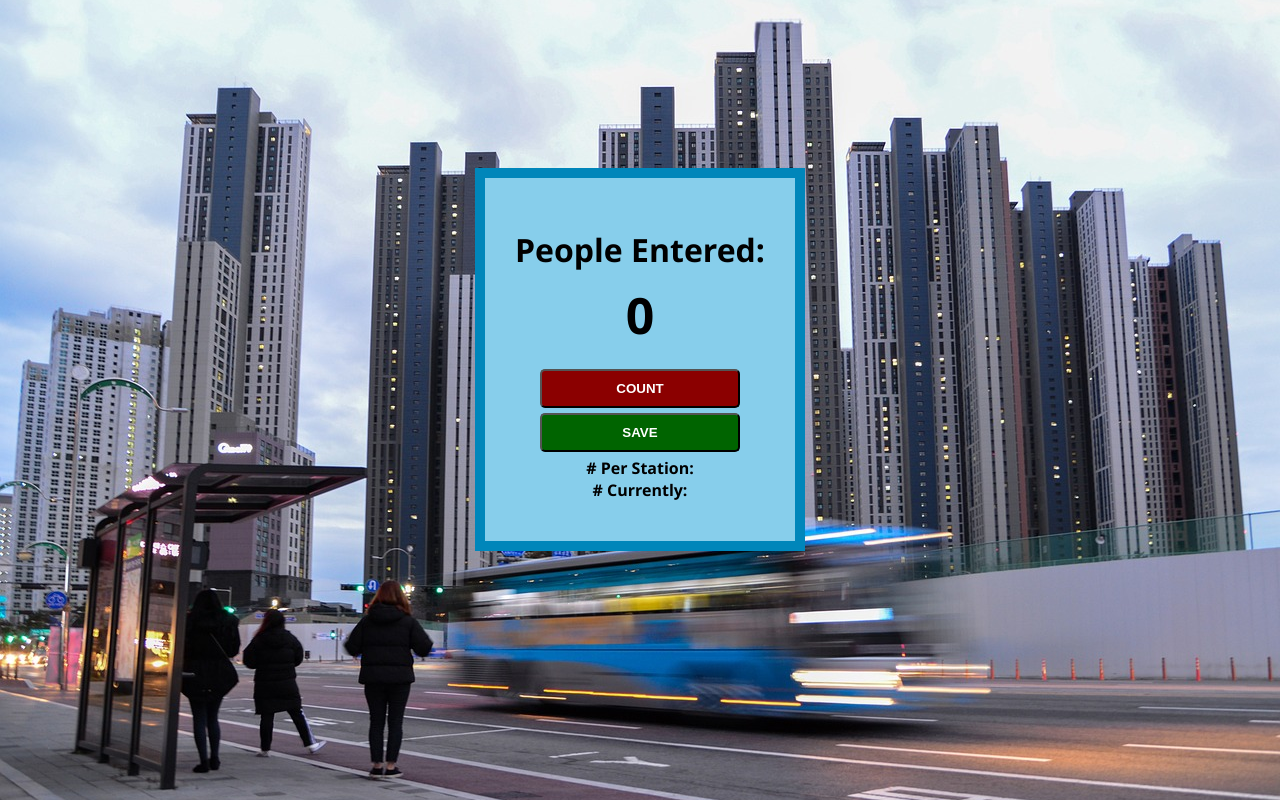
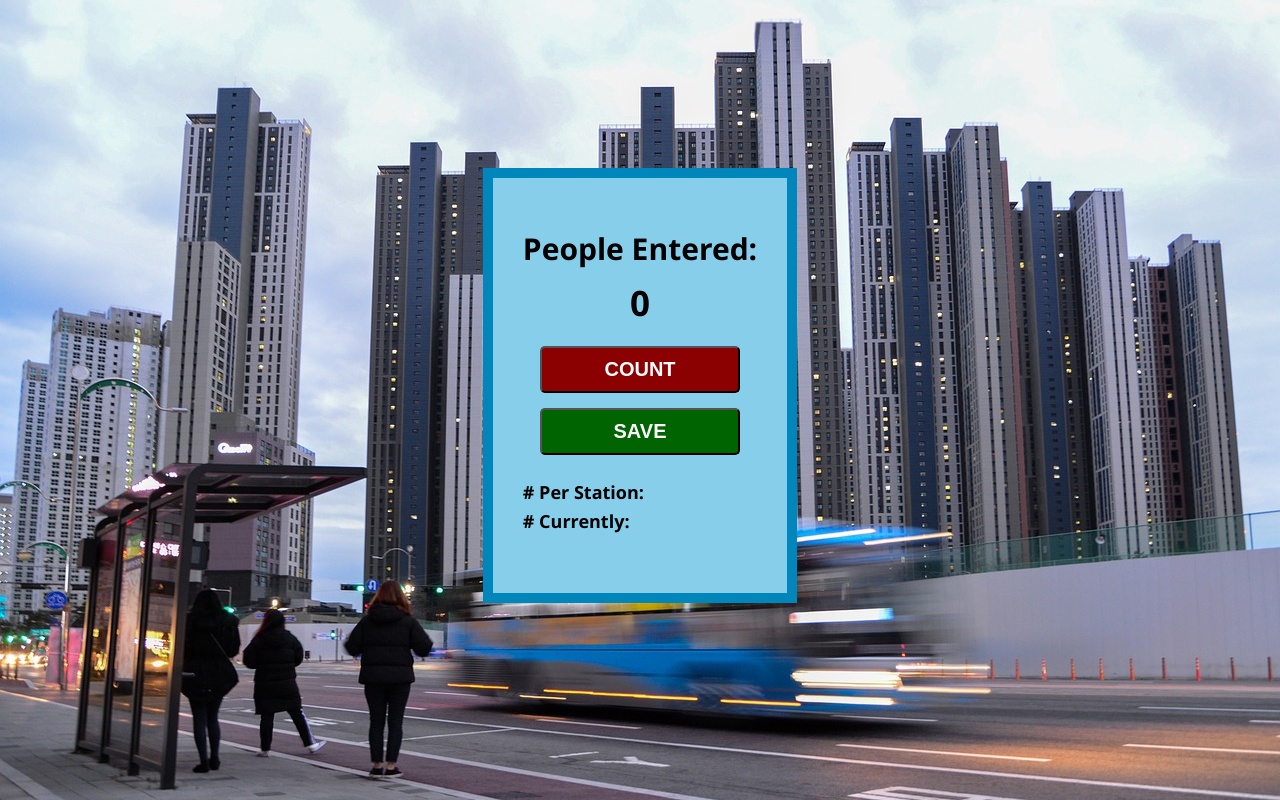
Before and after one commit to AbasBashir/Buss-App, a plain HTML site: page index.html in a window 1280 px wide. Drawn offline with Linux system fonts and the light colour scheme.

Commit message:
Further improvements

```diff
--- a/index.html
+++ b/index.html
@@ -21,9 +21,13 @@
 
         </div>
 
-        <div id="save-nr"> # Per Station: </div>
+        <div class="record-container">
 
-        <div id="current-nr"># Currently: </div>
+            <div id="save-nr"> # Per Station: </div>
+
+            <div id="current-nr"># Currently: </div>
+
+        </div>
 
         <!-- <button id="exit-btn" onclick="exit()"> EXIT </button> -->
 
--- a/index.js
+++ b/index.js
@@ -28,6 +28,7 @@ function increment(){
         {
             title.innerHTML = prevTitle;
             entries.innerHTML = strStop;
+            currentTotal.style.display = "block";
             currentTotal.innerHTML = strTotal;
 
         }
@@ -37,7 +38,8 @@ function increment(){
 
             title.innerHTML = "Currently: ";
             people.innerHTML = "Full";
-            alert("Subway is Full, press save to start over!");
+            currentTotal.style.display = "none";
+            alert("Bus is full, press save to log last entry!");
             return;
         }
 
@@ -46,10 +48,11 @@ function increment(){
 
     }else if (people.innerHTML.includes("Full"))
     {
-        alert("Subway is Full, press save to start over!");
+        alert("Bus is full, press save to start over!");
 
     }else
     {
+        currentTotal.style.display = "none";
         title.innerHTML = "Currently: ";
         people.innerHTML = "Full";
         return;
@@ -69,7 +72,8 @@ function save(){
 
         if (entries.innerHTML.includes("20")) // if subway is full and user presses more than once, alert user it is already saved
         {
-            alert("Subway is Full, already saved!");
+            alert("Already saved, press count to start over!");
+
         }else{
 
             alert("Nobody has entered, cannot save!"); // if subway is empty and user tries to save, alert user it is not possible to save
@@ -87,7 +91,8 @@ function save(){
     {
         entries.innerHTML += count + `(${total})`;
         title.innerHTML = "Currently: ";
-        currentTotal.innerHTML = strTotal + "Full";
+        // currentTotal.innerHTML = strTotal + "Full";
+        currentTotal.style.display = "none";
         total = 0;
         count = 0;
 
--- a/style.css
+++ b/style.css
@@ -3,6 +3,7 @@
 html{
 
     height: 100%;
+    font-size: 62.5%;
 }
 
 body {
@@ -20,7 +21,7 @@ main{
     background-color: skyblue;
     width: fit-content;
     margin: 0 auto;
-    padding: 40px 30px;
+    padding: 40px 30px 60px;
     top: 160px;
 }
 
@@ -31,13 +32,31 @@ main > .btn-container{
     align-items: center;
 }
 
+main > .record-container{
+    margin-top: 20px;
+    text-align: left;
+}
+
+main > .record-container > #save-nr{
+
+    font-size: 1.8rem;
+    margin-bottom: 5px;
+
+}
+
+main > .record-container > #current-nr{
+    font-size: 1.8rem;
+}
+
 h1 {
+    font-size: 3rem;
     margin-top: 10px;
     margin-bottom: 10px;
+
 }
 
 h2 {
-    font-size: 50px;
+    font-size: 3.5rem;
     margin-top: 0;
     margin-bottom: 20px;
 }
@@ -50,10 +69,12 @@ button {
     width: 200px;
     margin-bottom: 5px;
     border-radius: 5px;
+    font-size: 2rem;
 }
 
 #increment-btn {
     background: darkred;
+    margin-bottom: 15px;
 }
 
 #save-btn {
```
Also changed, not shown: 1 other file.
